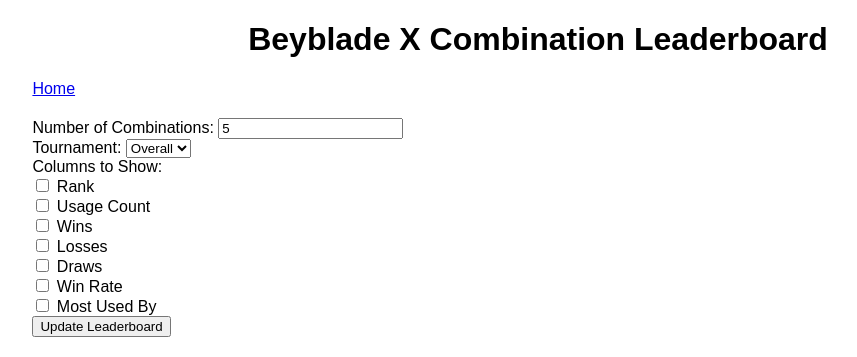
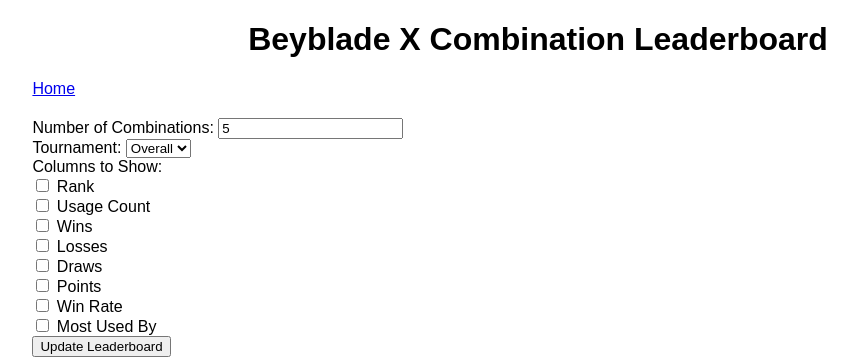
Before and after one commit to wbmccrea/Beyblade-X-Tracking-System, a Flask app: page /combination_leaderboard in a window 1280 px wide. Shown: the top 357 px of the page, without its empty margins (102-959 px from the left). Run offline with Flask 3, Linux system fonts and the light colour scheme; data that the repository does not hold is empty.

Commit message:
leaderboards

```diff
--- a/app/app.py
+++ b/app/app.py
@@ -1186,6 +1186,8 @@ def combination_leaderboard():
         # Correct parameter handling for the main query
         main_query_params = []
         if tournament_id:
+            main_query_params.append(tournament_id) #Parameter for main query WHERE clause
+        if tournament_id: #Parameter for subquery WHERE clause
             main_query_params.append(tournament_id)
         main_query_params.append(num_combinations)
 
--- a/app/templates/combination_leaderboard.html
+++ b/app/templates/combination_leaderboard.html
@@ -63,6 +63,7 @@
                 <input type="checkbox" name="columns" value="wins" {% if 'wins' in columns_to_show %}checked{% endif %}> Wins<br>
                 <input type="checkbox" name="columns" value="losses" {% if 'losses' in columns_to_show %}checked{% endif %}> Losses<br>
                 <input type="checkbox" name="columns" value="draws" {% if 'draws' in columns_to_show %}checked{% endif %}> Draws<br>
+                <input type="checkbox" name="columns" value="points" {% if 'points' in columns_to_show %}checked{% endif %}> Points<br>
                 <input type="checkbox" name="columns" value="win_rate" {% if 'win_rate' in columns_to_show %}checked{% endif %}> Win Rate<br>
                 <input type="checkbox" name="columns" value="most_used_by" {% if 'most_used_by' in columns_to_show %}checked{% endif %}> Most Used By<br>
                 <button type="submit">Update Leaderboard</button>
@@ -78,6 +79,7 @@
                         {% if 'wins' in columns_to_show %}<th>Wins</th>{% endif %}
                         {% if 'losses' in columns_to_show %}<th>Losses</th>{% endif %}
                         {% if 'draws' in columns_to_show %}<th>Draws</th>{% endif %}
+                        {% if 'points' in columns_to_show %}<th>Points</th>{% endif %}
                         {% if 'win_rate' in columns_to_show %}<th>Win Rate</th>{% endif %}
                         {% if 'most_used_by' in columns_to_show %}<th>Most Used By</th>{% endif %}
                     </tr>
@@ -91,6 +93,7 @@
                             {% if 'wins' in columns_to_show %}<td>{{ combination.wins }}</td>{% endif %}
                             {% if 'losses' in columns_to_show %}<td>{{ combination.losses }}</td>{% endif %}
                             {% if 'draws' in columns_to_show %}<td>{{ combination.draws }}</td>{% endif %}
+                            {% if 'points' in columns_to_show %}<td>{{ combination.points }}</td>{% endif %}
                             {% if 'win_rate' in columns_to_show %}<td>{{ combination.win_rate|round(2) }}%</td>{% endif %}
                             {% if 'most_used_by' in columns_to_show %}<td>{{ combination.most_used_by }}</td>{% endif %}
                         </tr>
```
